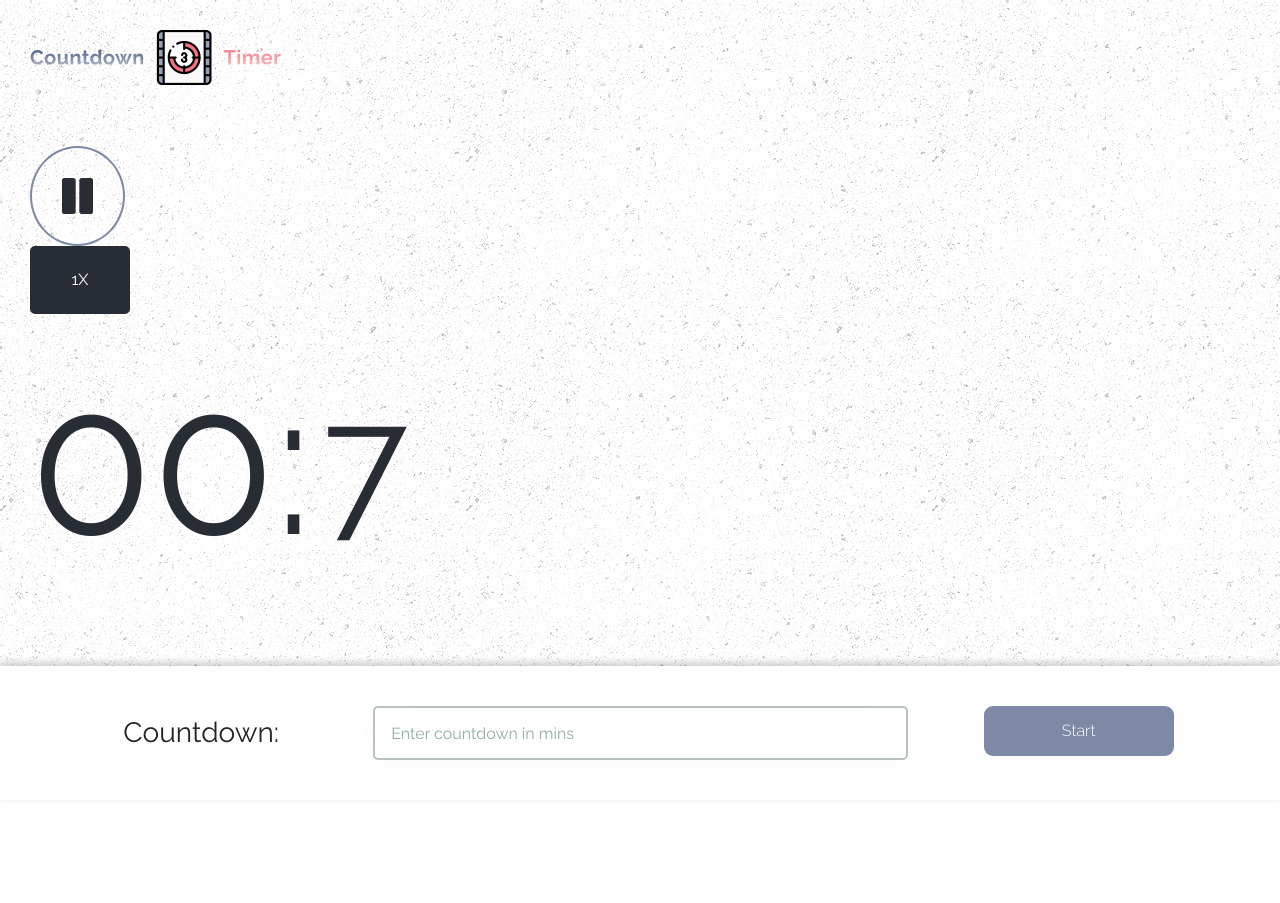
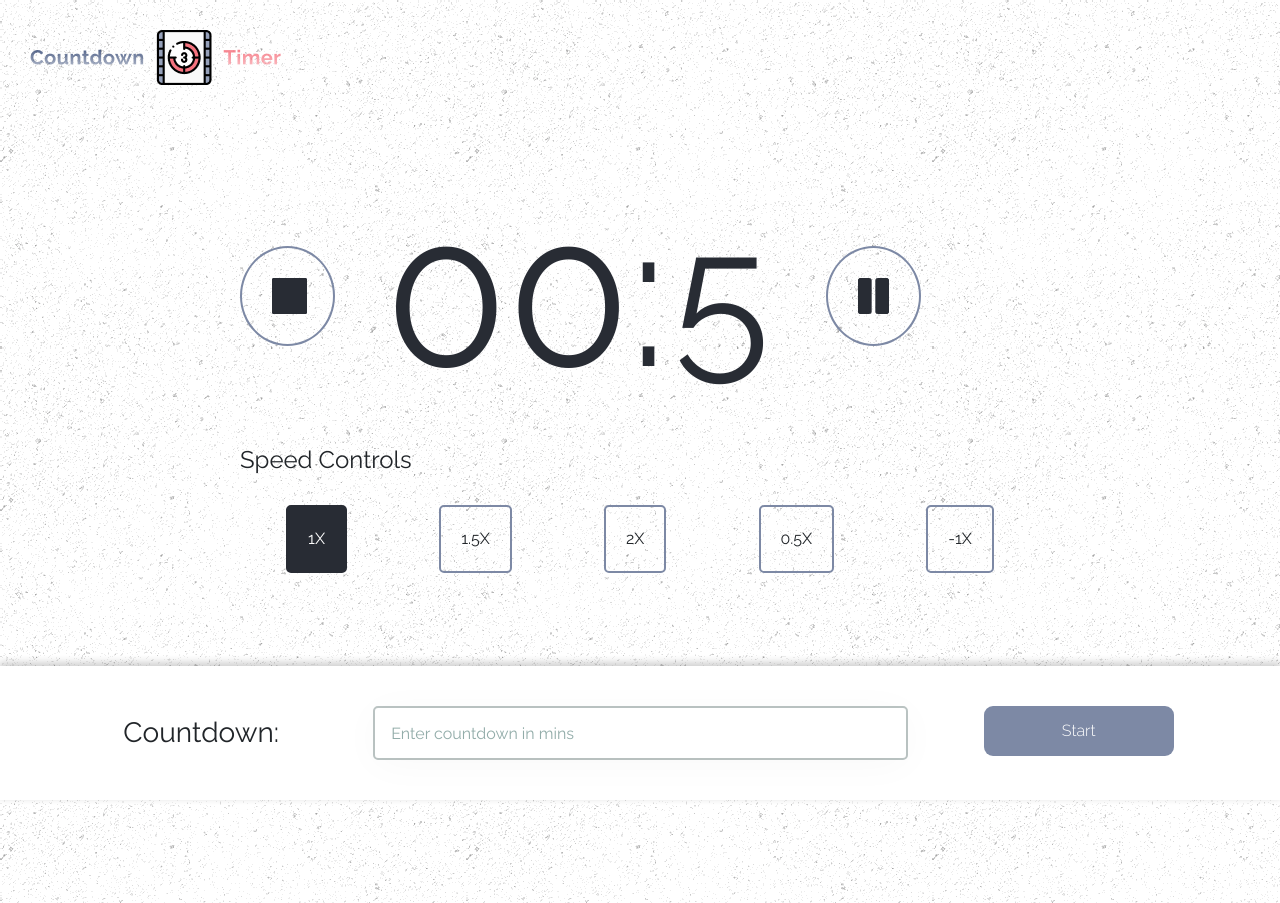
Before and after one commit to Darrellbor/countdown-timer, a React (Create React App) app: page / in a window 1280 px wide. Before the commit the page ends 800 px from the top, so only its background shows below. Built offline with nearby package versions, Linux system fonts and the light colour scheme.

Commit message:
feat: countdown layout complete

```diff
--- a/src/components/Controls/index.jsx
+++ b/src/components/Controls/index.jsx
@@ -21,9 +21,9 @@ const Controls = (props: ControlsProps) => {
       onClick={props.onClick}
     >
       <div className="Controls__inner">
-        {props.textPos === "left" && <h4>{props.text}</h4>}
+        {props.textPos === "left" && <h5>{props.text}</h5>}
         <span>{hover ? props.hoverIcon : props.icon}</span>
-        {props.textPos === "right" && <h4>{props.text}</h4>}
+        {props.textPos === "right" && <h5>{props.text}</h5>}
       </div>
     </div>
   );
--- a/src/containers/Countdown/index.jsx
+++ b/src/containers/Countdown/index.jsx
@@ -10,11 +10,15 @@ import Counter from "../../components/Counter";
 
 //icons
 import Pause from "../../components/Icons/pause";
+import Play from "../../components/Icons/play";
+import Stop from "../../components/Icons/stop";
 
 class Countdown extends Component {
   state = {
     minute: "00",
     second: "00",
+    halfMinute: "00",
+    halfSecond: "00",
     clicked: "None",
     speedClicked: "None",
     activeControl: "None",
@@ -23,12 +27,12 @@ class Countdown extends Component {
     alertContent: "Welcome",
     isTimeUp: false,
     isTextBlinking: false,
-    isTextRed: false
+    isTextRed: false,
   };
 
   componentDidMount() {
     setInterval(() => {
-      this.setState({ second: (this.state.second * 1) + 1});
+      this.setState({ second: this.state.second * 1 + 1 });
     }, 1000);
   }
 
@@ -38,6 +42,22 @@ class Countdown extends Component {
 
   handleOnPauseClick = () => {
     this.setState({ clicked: "Pause", activeControl: "Paused" });
+
+    setTimeout(() => {
+      this.setState({ clicked: "None" });
+    }, 1000);
+  };
+
+  handleOnPlayClick = () => {
+    this.setState({ clicked: "Play", activeControl: "Played" });
+
+    setTimeout(() => {
+      this.setState({ clicked: "None" });
+    }, 1000);
+  };
+
+  handleOnStopClick = () => {
+    this.setState({ clicked: "Stop", activeControl: "Stoped" });
 
     setTimeout(() => {
       this.setState({ clicked: "None" });
@@ -61,20 +81,17 @@ class Countdown extends Component {
 
         <Header />
         <div className="Countdown__body">
+          <div className="Countdown__main">
+            <div className="Countdown__main__left">
               <Controls
-            icon={<Pause />}
-            hoverIcon={<Pause hover={true} />}
-            text="Pause Counter"
-            controlClicked={this.state.clicked === "Pause"}
-            onClick={() => this.handleOnPauseClick()}
+                icon={<Stop />}
+                hoverIcon={<Stop hover={true} />}
+                text="Stop/reset"
+                controlClicked={this.state.clicked === "Stop"}
+                onClick={() => this.handleOnStopClick()}
               />
-          <SpeedControls
-            controlClicked={this.state.speedClicked === "1X"}
-            active={this.state.activeSpeed === "1X"}
-            onClick={() => this.handleOnSwitchSpeed("1X")}
-          >
-            1X
-          </SpeedControls>
+            </div>
+            <div className="Countdown__main__center">
               <Counter
                 minute={this.state.minute}
                 second={this.state.second}
@@ -83,6 +100,72 @@ class Countdown extends Component {
                 isTimeUp={this.state.isTimeUp}
               />
             </div>
+            <div className="Countdown__main__right">
+              {this.state.activeControl === "Paused" ? (
+                <Controls
+                  icon={<Play />}
+                  hoverIcon={<Play hover={true} />}
+                  text="Resume"
+                  controlClicked={this.state.clicked === "Play"}
+                  onClick={() => this.handleOnPlayClick()}
+                />
+              ) : (
+                <Controls
+                  icon={<Pause />}
+                  hoverIcon={<Pause hover={true} />}
+                  text="Pause"
+                  controlClicked={this.state.clicked === "Pause"}
+                  onClick={() => this.handleOnPauseClick()}
+                />
+              )}
+            </div>
+          </div>
+
+          <div className="Countdown__speed">
+            <h4>Speed Controls</h4>
+            <div className="Countdown__speed__inner">
+              <SpeedControls
+                controlClicked={this.state.speedClicked === "1X"}
+                active={this.state.activeSpeed === "1X"}
+                onClick={() => this.handleOnSwitchSpeed("1X")}
+              >
+                1X
+              </SpeedControls>
+
+              <SpeedControls
+                controlClicked={this.state.speedClicked === "1.5X"}
+                active={this.state.activeSpeed === "1.5X"}
+                onClick={() => this.handleOnSwitchSpeed("1.5X")}
+              >
+                1.5X
+              </SpeedControls>
+
+              <SpeedControls
+                controlClicked={this.state.speedClicked === "2X"}
+                active={this.state.activeSpeed === "2X"}
+                onClick={() => this.handleOnSwitchSpeed("2X")}
+              >
+                2X
+              </SpeedControls>
+
+              <SpeedControls
+                controlClicked={this.state.speedClicked === "0.5X"}
+                active={this.state.activeSpeed === "0.5X"}
+                onClick={() => this.handleOnSwitchSpeed("0.5X")}
+              >
+                0.5X
+              </SpeedControls>
+
+              <SpeedControls
+                controlClicked={this.state.speedClicked === "-1X"}
+                active={this.state.activeSpeed === "-1X"}
+                onClick={() => this.handleOnSwitchSpeed("-1X")}
+              >
+                -1X
+              </SpeedControls>
+            </div>
+          </div>
+        </div>
         <Footer onStart={(minute) => this.handleSetMinute(minute)} />
       </div>
     );
--- a/src/stylesheet/components/_controls.scss
+++ b/src/stylesheet/components/_controls.scss
@@ -10,9 +10,9 @@
   &__inner {
     display: flex;
 
-    & h4 {
+    & h5 {
       color: #fff;
-      margin-top: 3px;
+      margin-top: 6px;
       display: none;
       transition-delay: 0.5s;
     }
@@ -24,7 +24,7 @@
     border-radius: 300px !important;
 
     & .Controls__inner {
-      & h4 {
+      & h5 {
         display: block !important;
         margin-left: 10px;
         margin-right: 10px;
--- a/src/stylesheet/pages/_countdown.scss
+++ b/src/stylesheet/pages/_countdown.scss
@@ -2,5 +2,34 @@
   &__body {
     min-height: 500px;
     padding: 30px;
+    max-width: 100%;
+  }
+
+  &__main {
+    display: flex;
+    max-width: 800px;
+    margin: auto;
+
+    &__left {
+      margin-top: 100px;
+      margin-right: 50px;
+    }
+
+    &__right {
+      margin-top: 100px;
+      margin-left: 50px;
+    }
+  }
+
+  &__speed {
+    max-width: 800px;
+    margin: auto;
+    margin-bottom: 300px;
+
+    &__inner {
+      display: flex;
+      justify-content: space-around;
+      margin-top: 30px;
+    }
   }
 }
```
Lines whose indentation alone changed are shown as unchanged.
